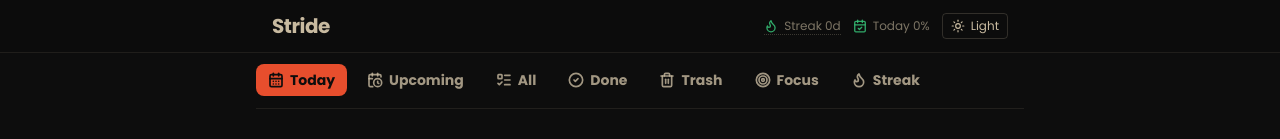
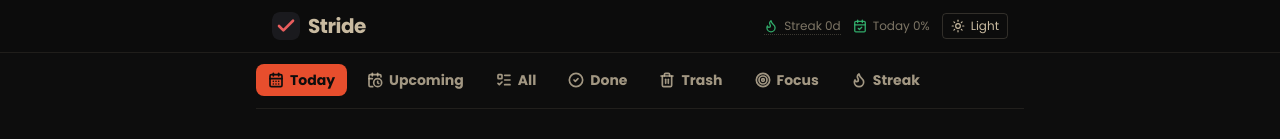
Before and after one commit to krishnasankarofficial/mytodoo, a Vue app: page /today in a window 1280 px wide. Shown: the top 139 px of the page. Built offline with nearby package versions, Linux system fonts and the light colour scheme.

Commit message:
Update App.vue to include logo and RouterLink for improved navigation
- Added RouterLink to the header for navigation to the "today" view.
- Introduced a logo image in the header for better branding and visual appeal.
- Adjusted header layout for a cleaner presentation of the app title.

```diff
--- a/src/App.vue
+++ b/src/App.vue
@@ -1,7 +1,7 @@
 <script setup>
 import { ref, computed, onMounted, watch } from "vue"
 import { storeToRefs } from "pinia"
-import { RouterView } from "vue-router"
+import { RouterView, RouterLink } from "vue-router"
 import { Search, Tag, Download, Upload, Sun, Moon, Flame, CalendarCheck } from "lucide-vue-next"
 import NavBar from "./components/NavBar.vue"
 import QuickAddBar from "./components/QuickAddBar.vue"
@@ -16,6 +16,8 @@ import { useAppStore } from "./stores/app.js"
 import { parseAppState } from "./storage/schema.js"
 import { migrateFromLegacyTasksKey } from "./storage/migrations.js"
 import { useKeyboardShortcuts } from "./composables/useKeyboardShortcuts.js"
+
+const logoSrc = `${import.meta.env.BASE_URL}favicon.svg`
 
 const ui = useUiStore()
 const app = useAppStore()
@@ -138,8 +140,21 @@ defineExpose({ showConfirm })
     >
         <header class="app-header fixed top-0 left-0 right-0 z-40 bg-dark/95 border-b border-light/10 backdrop-blur-sm">
             <div class="max-w-3xl mx-auto flex flex-wrap items-center justify-between gap-3 px-4 py-3">
-                <h1 class="text-xl font-PoppinsBold tracking-tight flex items-center gap-2">
-                    Stride
+                <h1 class="text-xl font-PoppinsBold tracking-tight m-0">
+                    <RouterLink
+                        to="/today"
+                        class="flex items-center gap-2 text-inherit no-underline rounded-lg outline-none focus-visible:ring-2 focus-visible:ring-red/80 focus-visible:ring-offset-2 focus-visible:ring-offset-dark"
+                    >
+                        <img
+                            :src="logoSrc"
+                            alt=""
+                            width="28"
+                            height="28"
+                            class="shrink-0 size-7 rounded-lg"
+                            decoding="async"
+                        />
+                        Stride
+                    </RouterLink>
                 </h1>
                 <div class="flex flex-wrap items-center gap-3 text-xs">
                     <StreakHeatmapPopover>
```
